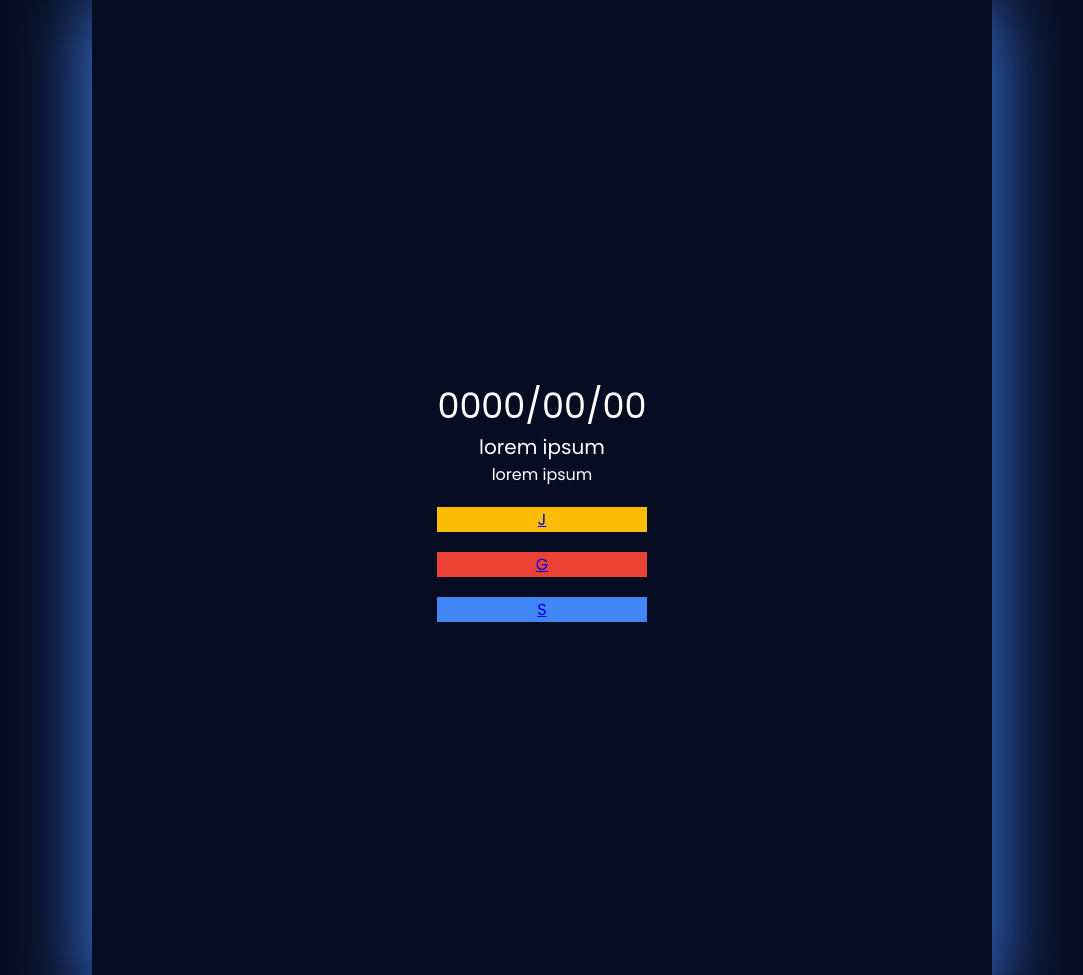
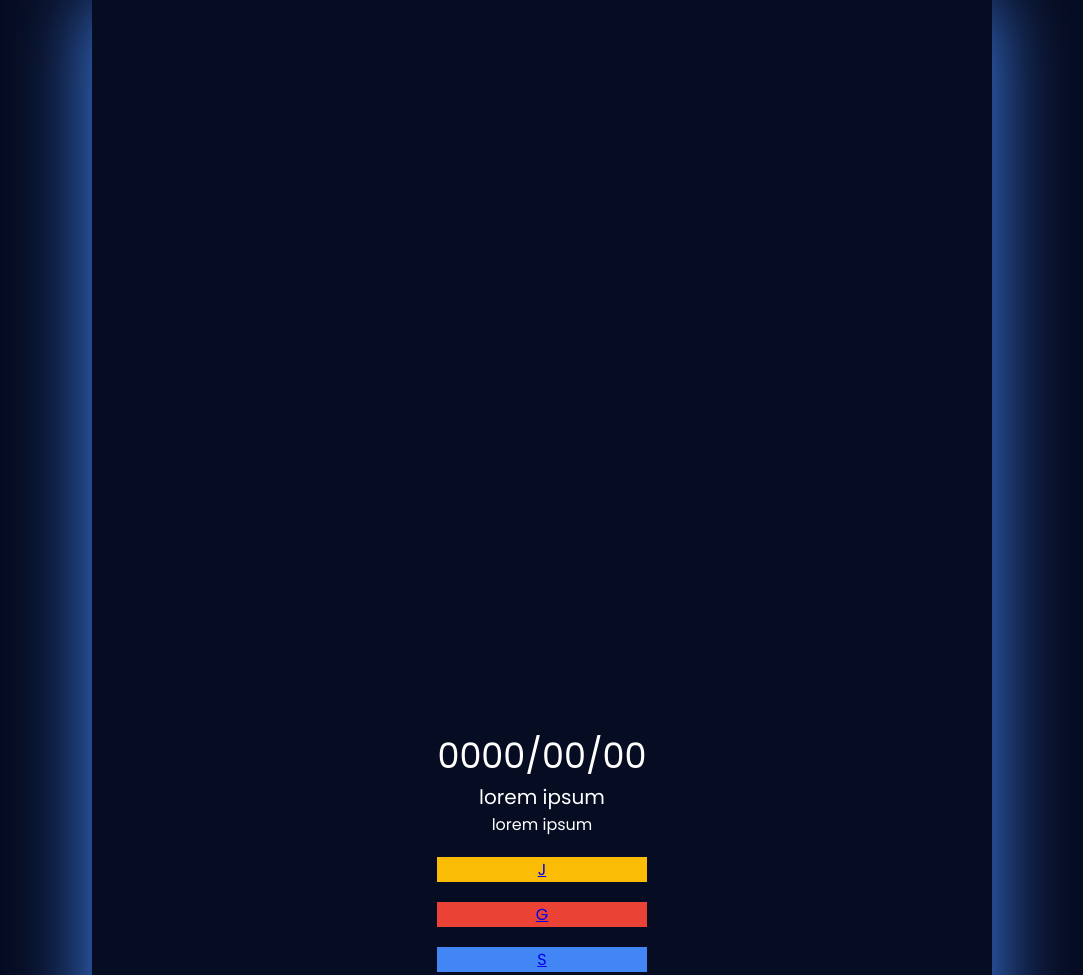
Before and after one commit to mimrazeghy/sroshtest, a plain HTML site: page index.html in a window 1280 px wide. Shown: the top 975 px of the page, without its empty margins (98-1181 px from the left). Drawn offline with Linux system fonts and the light colour scheme.

Commit message:
Update style.css

```diff
--- a/css/style.css
+++ b/css/style.css
@@ -12,7 +12,7 @@ body{
 .box{
     position: relative;
     width: 900px;
-    height: 1000px;
+    height: 1700px;
     display: flex;
     justify-content: center;
     align-items: center;
```
